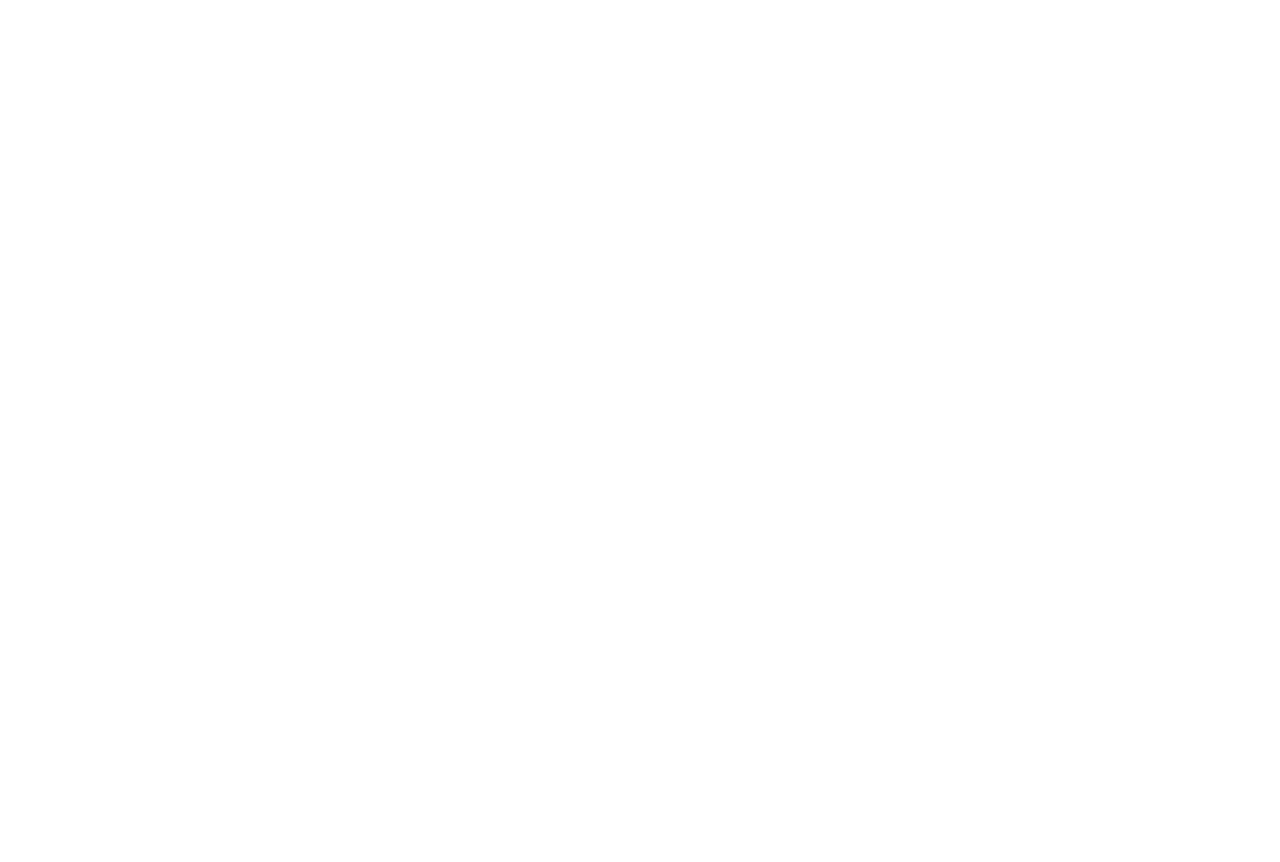
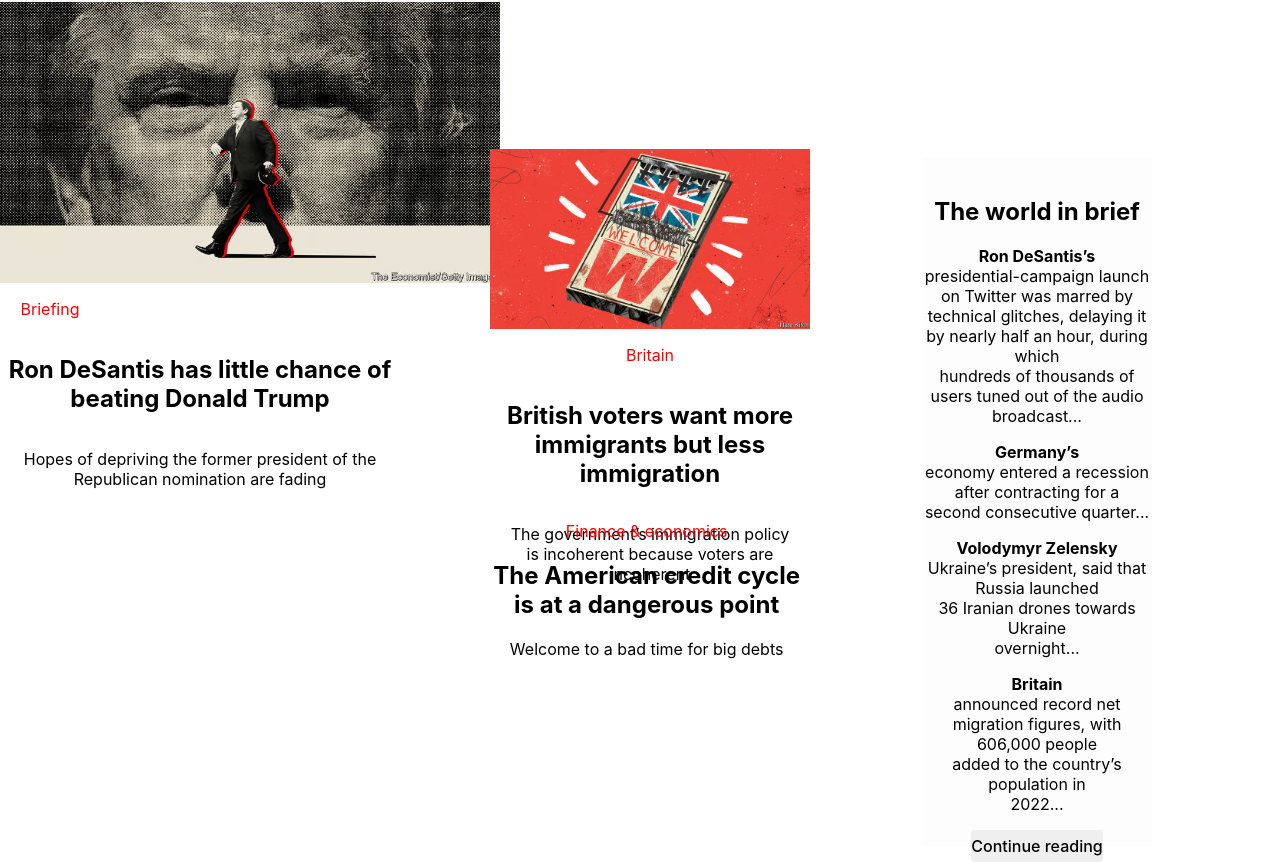
Before and after one commit to Artur250/project, a React (Create React App) app: page /world in a window 1280 px wide. Shown: the part 298-1160 px from the top of the page. Before the commit the page ends 800 px from the top, so only its background shows below. Built offline with nearby package versions, Linux system fonts and the light colour scheme.

Commit message:
new div shadow 1,2 and 3

```diff
--- a/src/components/Briefing/Briefing.css
+++ b/src/components/Briefing/Briefing.css
@@ -0,0 +1,83 @@
+.img4{
+     width: 500px;
+
+
+}
+.p1{
+    color: red;
+    display: flex;
+    justify-content: center;
+    align-items: center;
+    width: 100px;
+}
+.p2{
+    display: flex;
+
+}
+.p3{
+    display: flex;
+}
+
+.Briefing{
+    display: flex;
+    flex-flow: column;
+    justify-content: flex-start;
+    width: 400px;
+}
+
+
+.img5{
+    width: 80%;
+}
+
+.p4{
+    color: red;
+}
+.Britain{
+    display: flex;
+    flex-flow: column;
+    justify-content: flex-start;
+    align-items: center;
+    width: 400px;
+}
+.brit{
+   position: absolute;
+   bottom: -98px;
+   right: 430px;
+}
+
+.p7{
+    color: red;
+}
+.economics{
+    position: absolute;
+    right: 480px;
+}
+.btn1{
+    align-items: center;
+    border: var(--ds-border-rule);
+    border-radius: 0.25rem;
+    box-sizing: border-box;
+    display: inline-flex;
+    font-family: var(--ds-type-system-sans);
+    font-size: var(--ds-type-scale-0);
+    font-weight: 500;
+    height: 2rem;
+    line-height: var(--ds-type-leading-border-link);
+    padding: 0.25rem calc(var(--ds-grid-gap) - 0.25rem) 0.25rem var(--ds-grid-gap);
+    text-decoration: none;
+
+}
+
+.brief{
+    width: 230px;
+    height: 690px;
+    background-color: rgb(253, 253, 253);
+    position: absolute;
+    right: 10%;
+    bottom: -345px;
+}
+
+.shadow1{
+
+}
--- a/src/components/Briefing/Briefing.jsx
+++ b/src/components/Briefing/Briefing.jsx
@@ -1,10 +1,102 @@
 import React from 'react';
+import './Briefing.css'
+import img4 from '../../assets/Briefing.avif'
+import img5 from '../../assets/briting.avif'
 
-const Briefing =()=> {
+
+const Briefing = () => {
 
         return (
             <div>
+                <div>
+                <div className='Briefing'>
+                <img className='img4' src={img4} alt="" />
+                <p className='p1'> Briefing</p>
+                <h2  className='p2'>Ron DeSantis has little chance of
 
+                                    beating Donald Trump</h2>
+                <p className='p3'>Hopes of depriving the former president of the Republican nomination
+
+                                     are fading</p>
+                </div>
+
+                    <div className='brit'>
+                <div className='Britain'>
+                <img className='img5' src={img5} alt="" />
+                <p className='p4'>Britain</p>
+                <h2 className='p5'>
+                    British voters want more
+                    <br />
+                     immigrants but less
+                    <br />
+                     immigration
+                </h2>
+
+                <p className='p6'>The government’s immigration policy
+                <br />
+                 is incoherent because voters are
+                 <br />
+                     incoherent</p>
+                </div>
+                </div>
+
+                <div className='economics'>
+                    <p className='p7'>Finance & economics</p>
+                    <h2 className='p8'>The American credit cycle
+                    <br />
+                                    is at a dangerous point</h2>
+                    <p className='p9'>Welcome to a bad time for big debts</p>
+                </div>
+
+
+                <div className='brief'>
+                    <br />
+                <h2>The world in brief</h2>
+                <p><strong>Ron DeSantis’s</strong>
+            <br />
+            presidential-campaign launch
+           <br />
+            on Twitter was marred by technical glitches, delaying it by nearly half an hour, during which
+            <br />
+             hundreds of thousands of users tuned out of the audio broadcast...
+                </p>
+                <p><strong>Germany’s</strong>
+                <br />
+                economy
+
+                entered a recession
+                <br />
+                after contracting for a
+                <br />
+                 second consecutive quarter...
+                </p>
+                <p><strong>Volodymyr Zelensky</strong>
+                <br />
+                 Ukraine’s president, said that Russia launched
+                 <br />
+                  36 Iranian drones towards Ukraine
+                  <br />
+                   overnight...
+                </p>
+                <p>
+                <strong>Britain </strong>
+                <br />
+                announced record net
+                <br />
+                 migration figures, with 606,000 people
+                 <br />
+                  added to the country’s population in
+                 <br />
+                   2022...
+
+                </p>
+                <button className='btn1'>Continue reading </button>
+                 </div>
+                 </div>
+
+                 <div className='shadow1'></div>
+                 <div className='shadow2'></div>
+                 <div className='shadow3'></div>
             </div>
         );
 
```
